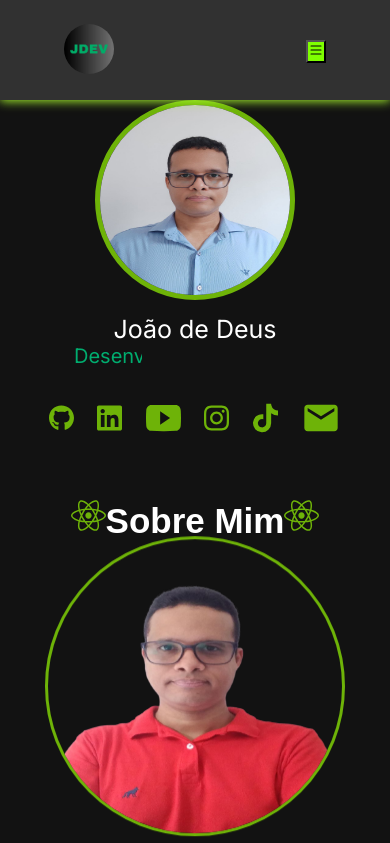
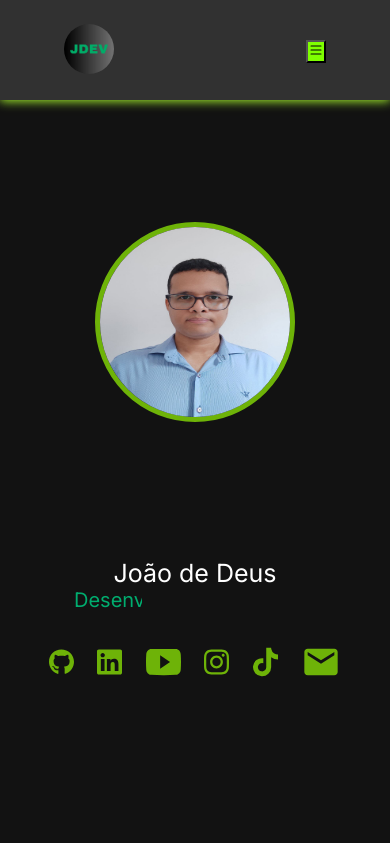
Before and after one commit to joaodedeusrsfilho/meu-portfolio, a React (Vite) app: page / in a window 390 px wide. Shown: the top 843 px of the page. Built offline with nearby package versions, Linux system fonts and the light colour scheme.

Commit message:
file add

```diff
--- a/src/Componentes/Section1/responsivo.css
+++ b/src/Componentes/Section1/responsivo.css
@@ -7,7 +7,7 @@
         display: flex;
         flex-direction: column-reverse;
         width: 100%;
-        height: 100%;
+
         padding-top: 100px;
 
     }
```
